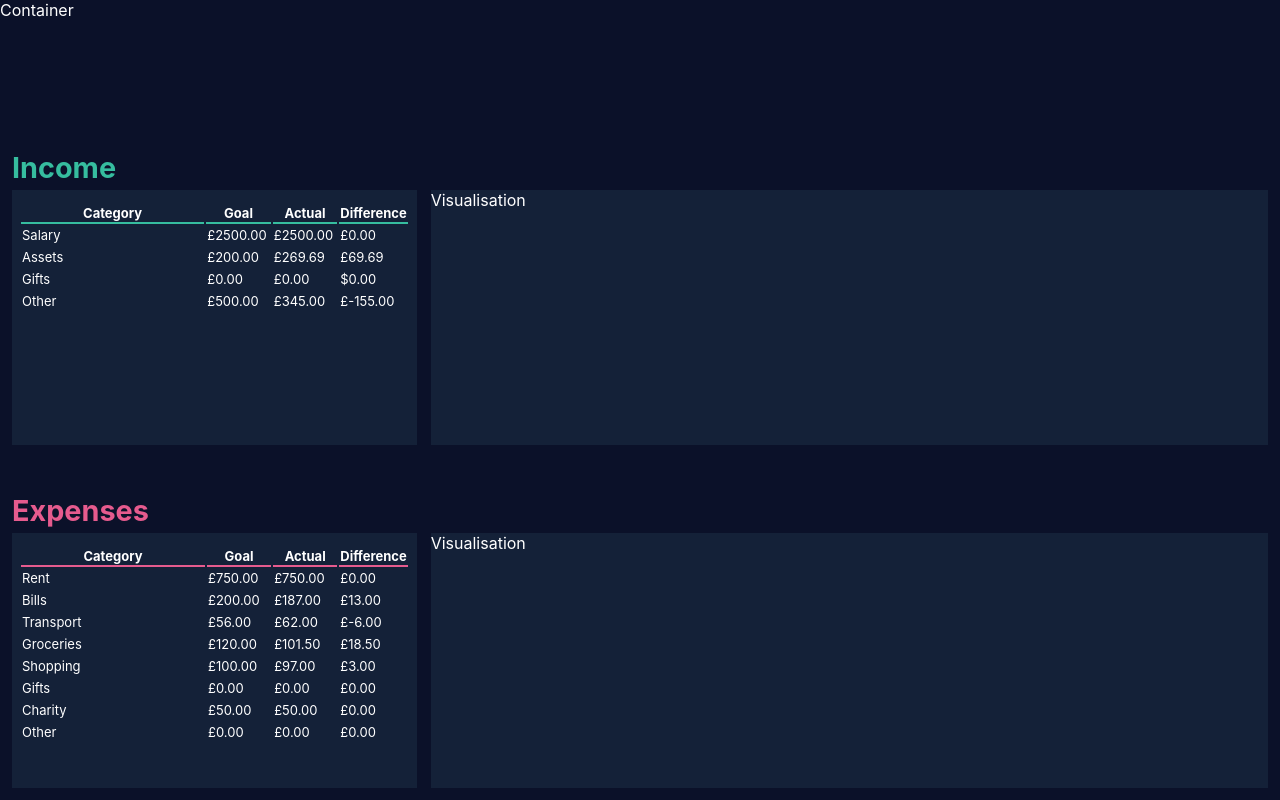
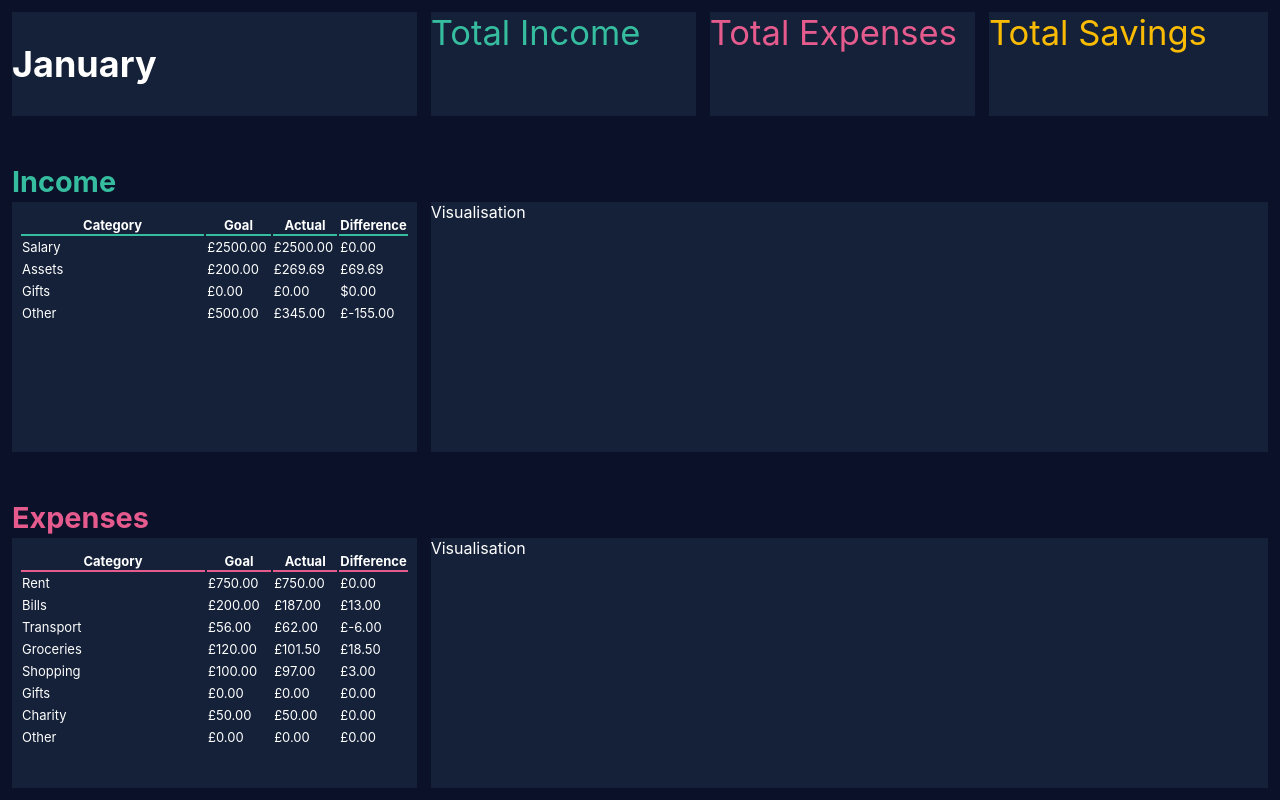
Before and after one commit to speedwagon7/budgetTracker, a React (Create React App) app in the folder budgetTrackerFE/: page / in a window 1280 px wide. Built offline with nearby package versions, Linux system fonts and the light colour scheme.

Commit message:
header row scaffold

```diff
--- a/budgetTrackerFE/src/App.css
+++ b/budgetTrackerFE/src/App.css
@@ -6,6 +6,17 @@
 
   background-color: #0b1129;
   color: white;
+}
+
+.headerRow {
+  display: grid;
+  grid-template-columns: 3fr 2fr 2fr 2fr;
+  padding: 12px;
+  font-size: x-large !important;
+}
+
+.dateContainer {
+  margin: 0px 14px 0px 0px;
 }
 
 .mainRow {
@@ -24,13 +35,25 @@
 }
 
 .dataTable {
-margin: 0px 14px 0px 0px;
+  margin: 0px 14px 0px 0px;
 }
 
+.incomeHeader {
+  color: #36bd9f;
+  font-size: larger;
+  margin-right: 14px;
+}
 
+.expensesHeader {
+  color: #e65b8e;
+  font-size: larger;
+  margin-right: 14px;
+}
 
-
-
+.savingsHeader {
+  color: #f9bb03;
+  font-size: larger;
+}
 
 
 
--- /dev/null
+++ b/budgetTrackerFE/src/components/DateContainer.js
@@ -0,0 +1,9 @@
+import React from 'react'
+
+const DateContainer = ({ content }) => {
+    return (
+        <h1>{content}</h1>
+    )
+}
+
+export default DateContainer
--- a/budgetTrackerFE/src/components/LandingPage.js
+++ b/budgetTrackerFE/src/components/LandingPage.js
@@ -1,5 +1,6 @@
 import React from 'react';
-import HeaderRow from './Header/Container';
+import DateContainer from './DateContainer';
+import TotalContainer from './TotalContainer';
 import RowHeader from './RowHeader';
 import RowTable from './RowTable';
 import RowVisualisation from './RowVisualisation';
@@ -14,7 +15,18 @@ const LandingPage = () => {
             <section>
                 <div className="mainLayout">
                     <div className="headerRow">
-                        <HeaderRow />
+                        <div className="rowObject dateContainer">
+                            <DateContainer content="January" />
+                        </div>
+                        <div className="rowObject incomeHeader">
+                            <TotalContainer content="Total Income" className="incomeHeader" />
+                        </div>
+                        <div className="rowObject expensesHeader">
+                            <TotalContainer content="Total Expenses" className="expensesHeader" />
+                        </div>
+                        <div className="rowObject savingsHeader">
+                            <TotalContainer content="Total Savings" className="savingsHeader" />
+                        </div>
                     </div>
                     <div className="mainRow">
                         <div className="incomeHeader">
--- a/budgetTrackerFE/src/components/Table.css
+++ b/budgetTrackerFE/src/components/Table.css
@@ -22,18 +22,8 @@ td:nth-child(4) {
 
 }
 
-.incomeHeader {
-    color: #36bd9f;
-    font-size: larger;
-}
-
 .incomeTable th {
     border-bottom: 2px solid #36bd9f;
-}
-
-.expensesHeader {
-    color: #e65b8e;
-    font-size: larger;
 }
 
 .expensesTable th {
--- /dev/null
+++ b/budgetTrackerFE/src/components/TotalContainer.js
@@ -0,0 +1,9 @@
+import React from 'react'
+
+const TotalContainer = ({ content, className }) => {
+    return (
+        <div className={className}>{content}</div>
+    )
+}
+
+export default TotalContainer
```
